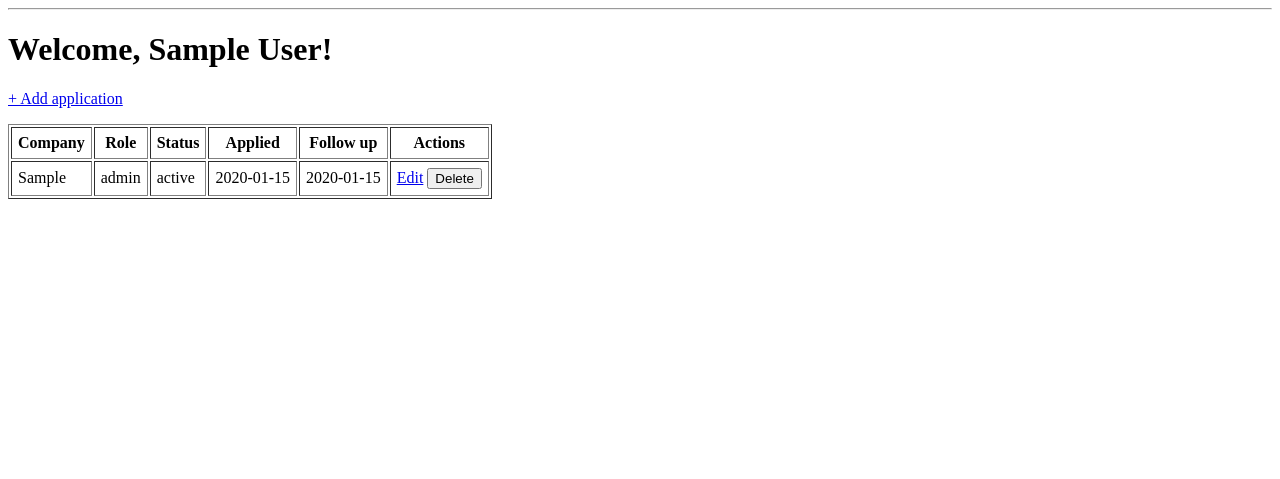
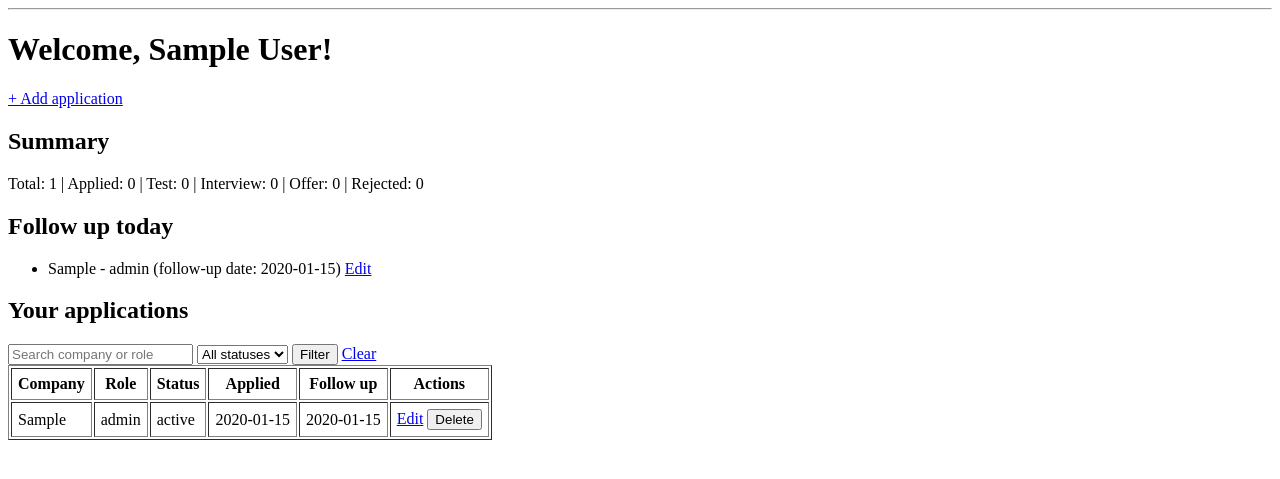
Before and after one commit to bunny999408/job-tracker, a Flask app: page /dashboard in a window 1280 px wide. Shown: the part 26-505 px from the top of the page. Run offline with Flask 3, Linux system fonts and the light colour scheme; a user stored in the database is signed in; tables that the repository leaves empty hold one stand-in row (values such as "Sample post").

Commit message:
Add dashboard summary, search, filter and follow-up list

```diff
--- a/app.py
+++ b/app.py
@@ -92,15 +92,55 @@ def login():
 
     return render_template("login.html")
 
+
+STATUSES = ["Applied", "Test", "Interview", "Offer", "Rejected"]
+
+
 @app.route("/dashboard")
 @login_required
 def dashboard():
-    applications = (
-        Application.query.filter_by(user_id=current_user.id)
-        .order_by(Application.applied_date.desc())
+    q = request.args.get("q", "").strip()
+    selected_status = request.args.get("status", "").strip()
+
+    query = Application.query.filter_by(user_id=current_user.id)
+    if q:
+        query = query.filter(
+            db.or_(
+                Application.company.ilike(f"%{q}%"),
+                Application.role.ilike(f"%{q}%"),
+            )
+        )
+    if selected_status:
+        query = query.filter_by(status=selected_status)
+    applications = query.order_by(Application.applied_date.desc()).all()
+
+    counts = {
+        s: Application.query.filter_by(user_id=current_user.id, status=s).count()
+        for s in STATUSES
+    }
+    total = Application.query.filter_by(user_id=current_user.id).count()
+
+    due = (
+        Application.query.filter(
+            Application.user_id == current_user.id,
+            Application.follow_up_date.isnot(None),
+            Application.follow_up_date <= date.today(),
+            Application.status.notin_(["Offer", "Rejected"]),
+        )
+        .order_by(Application.follow_up_date)
         .all()
     )
-    return render_template("dashboard.html", applications=applications)
+
+    return render_template(
+        "dashboard.html",
+        applications=applications,
+        statuses=STATUSES,
+        counts=counts,
+        total=total,
+        due=due,
+        q=q,
+        selected_status=selected_status,
+    )
 
 
 @app.route("/applications/add", methods=["GET", "POST"])
--- a/templates/dashboard.html
+++ b/templates/dashboard.html
@@ -3,6 +3,37 @@
 {% block content %}
 <h1>Welcome, {{ current_user.name }}!</h1>
 <p><a href="{{ url_for('add_application') }}">+ Add application</a></p>
+
+<h2>Summary</h2>
+<p>
+  Total: {{ total }}
+  {% for s in statuses %} | {{ s }}: {{ counts[s] }}{% endfor %}
+</p>
+
+{% if due %}
+<h2>Follow up today</h2>
+<ul>
+  {% for a in due %}
+  <li>
+    {{ a.company }} - {{ a.role }} (follow-up date: {{ a.follow_up_date }})
+    <a href="{{ url_for('edit_application', app_id=a.id) }}">Edit</a>
+  </li>
+  {% endfor %}
+</ul>
+{% endif %}
+
+<h2>Your applications</h2>
+<form method="GET">
+  <input type="text" name="q" value="{{ q }}" placeholder="Search company or role">
+  <select name="status">
+    <option value="">All statuses</option>
+    {% for s in statuses %}
+      <option {% if s == selected_status %}selected{% endif %}>{{ s }}</option>
+    {% endfor %}
+  </select>
+  <button type="submit">Filter</button>
+  <a href="{{ url_for('dashboard') }}">Clear</a>
+</form>
 
 {% if applications %}
 <table border="1" cellpadding="6">
@@ -14,17 +45,17 @@
     <th>Follow up</th>
     <th>Actions</th>
   </tr>
-  {% for app in applications %}
+  {% for a in applications %}
   <tr>
-    <td>{{ app.company }}</td>
-    <td>{{ app.role }}</td>
-    <td>{{ app.status }}</td>
-    <td>{{ app.applied_date }}</td>
-    <td>{{ app.follow_up_date or "-" }}</td>
+    <td>{{ a.company }}</td>
+    <td>{{ a.role }}</td>
+    <td>{{ a.status }}</td>
+    <td>{{ a.applied_date }}</td>
+    <td>{{ a.follow_up_date or "-" }}</td>
     <td>
-      <a href="{{ url_for('edit_application', app_id=app.id) }}">Edit</a>
-      <form method="POST" action="{{ url_for('delete_application', app_id=app.id) }}" style="display:inline"
-            onsubmit="return confirm('Delete this application?');">
+      <a href="{{ url_for('edit_application', app_id=a.id) }}">Edit</a>
+      <form method="POST" action="{{ url_for('delete_application', app_id=a.id) }}"
+            style="display:inline" onsubmit="return confirm('Delete this application?');">
         <button type="submit">Delete</button>
       </form>
     </td>
@@ -32,6 +63,6 @@
   {% endfor %}
 </table>
 {% else %}
-<p>No applications yet. Add your first one!</p>
+<p>No applications found.</p>
 {% endif %}
 {% endblock %}
```
